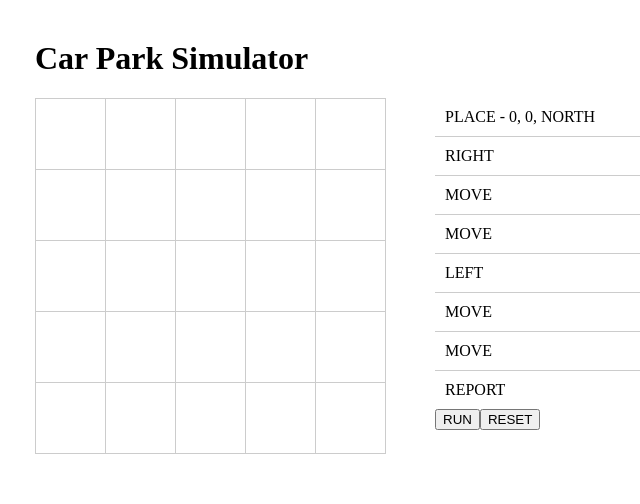
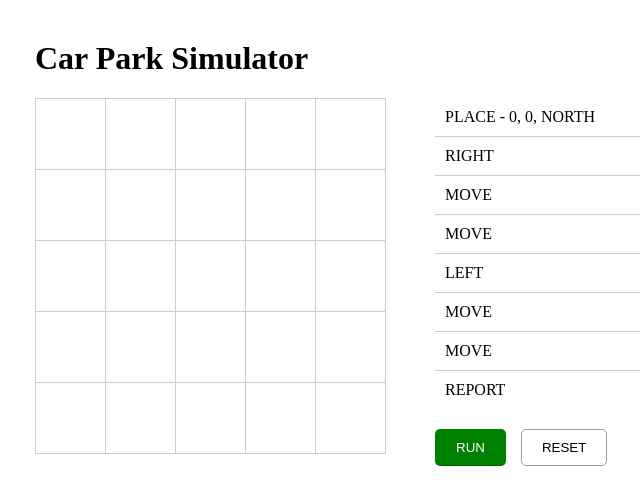
Before and after one commit to zhex/carpark-simulator, a React app: page / in a window 1280 px wide. Shown: the top 504 px of the page, without its empty margins (205-845 px from the left). Built offline with nearby package versions, Linux system fonts and the light colour scheme; the HTML template or start-up script is replaced by a standard one.

Commit message:
add box, container and button components

```diff
--- a/src/components/App.tsx
+++ b/src/components/App.tsx
@@ -3,7 +3,9 @@ import * as React from 'react';
 import { Bus } from 'models/Bus';
 import { ICmd } from 'models/interfaces/ICmd';
 
+import Box, { Container } from 'components/Box';
 import BusComp from 'components/Bus';
+import Button, { PrimaryButton } from 'components/Button';
 import CarPark from 'components/CarPark';
 import CmdList from 'components/CommandList';
 
@@ -39,10 +41,10 @@ export default class App extends React.Component<IAppProps, IAppStates> {
         return (
             <div style={{ width: 800, margin: '40px auto' }}>
                 <h1>Car Park Simulator</h1>
-                <div style={{ display: 'flex' }}>
+                <Container>
                     {this.renderLeft()}
                     {this.renderRight()}
-                </div>
+                </Container>
             </div>
         );
     }
@@ -50,7 +52,7 @@ export default class App extends React.Component<IAppProps, IAppStates> {
     private renderLeft(): JSX.Element {
         const { bus } = this.state;
         return (
-            <div style={{ flex: 1 }}>
+            <Box>
                 <CarPark
                     cols={bus.park.cols}
                     rows={bus.park.rows}
@@ -64,7 +66,7 @@ export default class App extends React.Component<IAppProps, IAppStates> {
                         />
                     )}
                 </CarPark>
-            </div>
+            </Box>
         );
     }
 
@@ -72,15 +74,15 @@ export default class App extends React.Component<IAppProps, IAppStates> {
         const { commands } = this.props;
         const { cmdIdx, started } = this.state;
         return (
-            <div style={{ flex: 1 }}>
+            <Box>
                 <CmdList commands={commands} currentIdx={cmdIdx} />
-                <button onClick={this.run} disabled={started}>
+                <PrimaryButton onClick={this.run} disabled={started}>
                     RUN
-                </button>
-                <button onClick={this.reset} disabled={started}>
+                </PrimaryButton>
+                <Button onClick={this.reset} disabled={started}>
                     RESET
-                </button>
-            </div>
+                </Button>
+            </Box>
         );
     }
 
--- /dev/null
+++ b/src/components/Box.tsx
@@ -0,0 +1,12 @@
+import * as React from 'react';
+import styled from 'styled-components';
+
+export const Container = styled.div`
+    display: flex;
+`;
+
+const Box = styled.div`
+    flex: 1;
+`;
+
+export default Box;
--- /dev/null
+++ b/src/components/Button.tsx
@@ -0,0 +1,39 @@
+import * as React from 'react';
+import styled from 'styled-components';
+
+const Button = styled.button`
+    padding: 10px 20px;
+    border-radius: 5px;
+    border: 1px solid #999;
+    background: white;
+    color: black;
+    cursor: pointer;
+    outline: 0;
+
+    &[disabled] {
+        background: lightgrey;
+        border-color: #999;
+        color: #999;
+    }
+
+    &:active {
+        background: #eee;
+    }
+
+    & + button {
+        margin-left: 15px;
+    }
+`;
+
+export const PrimaryButton = Button.extend`
+    background: green;
+    color: white;
+    border-color: transparent;
+    border-bottom-color: darkgreen;
+
+    &:active {
+        background: darkgreen;
+    }
+`;
+
+export default Button;
--- a/src/components/CommandList.tsx
+++ b/src/components/CommandList.tsx
@@ -35,7 +35,7 @@ const CommandList: React.SFC<ICommandListProps> = props => (
 );
 
 const StyledList = styled(CommandList)`
-    margin: 0;
+    margin: 0 0 20px;
     padding: 0;
     list-style: none;
 `;
```
Also changed, not shown: 1 other file (tests, documents, lock files or other folders).
